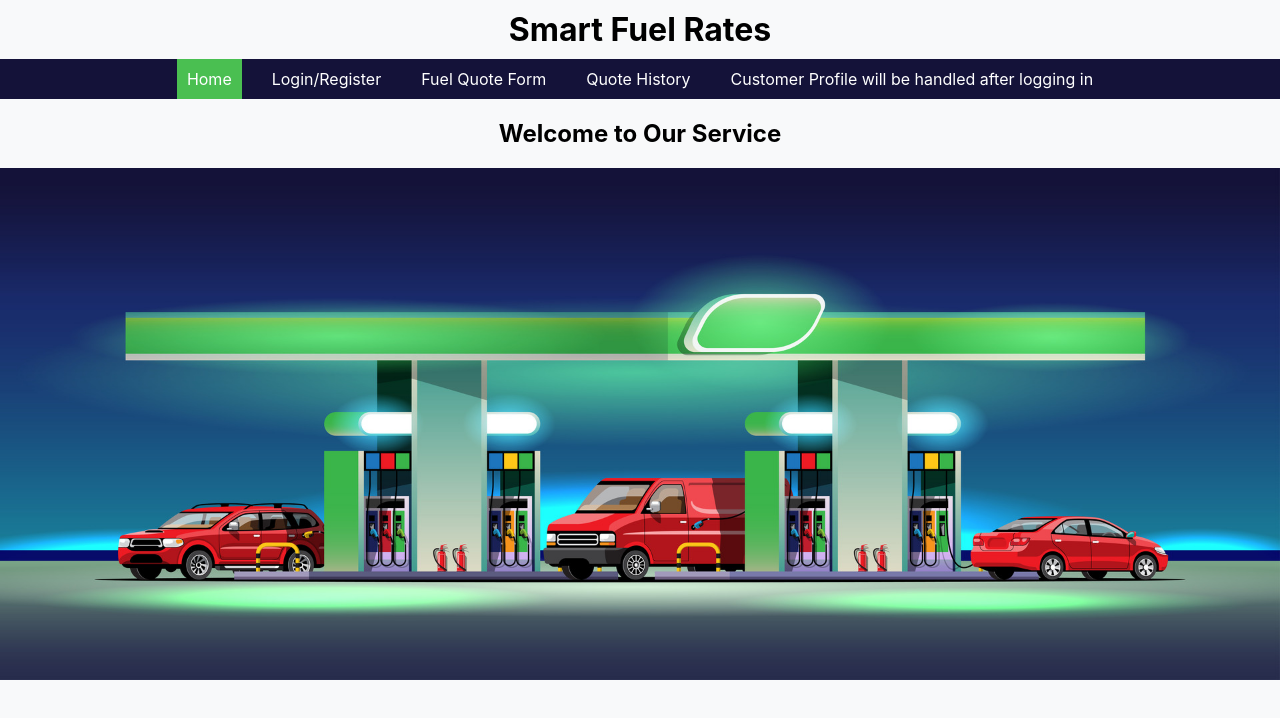
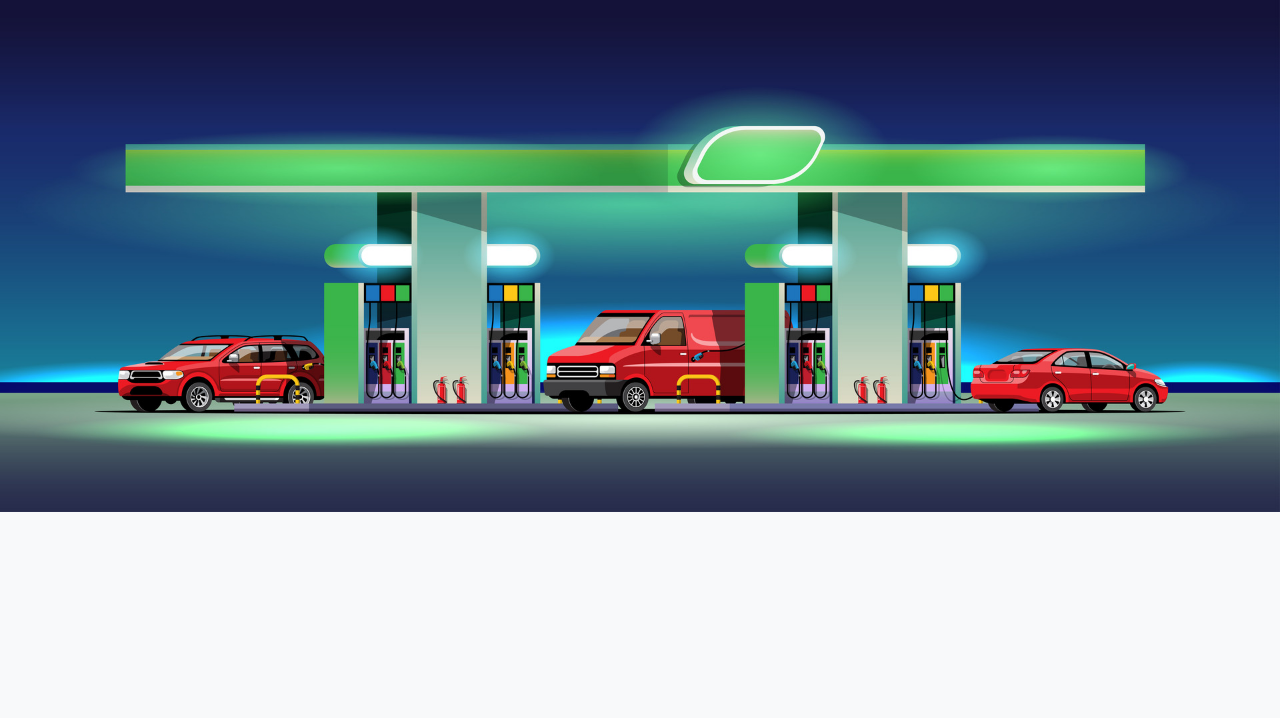
Before and after one commit to anhvu0/Fuel4353, a React (Create React App) app in the folder fuel_rate_calc/: page / in a window 1280 px wide. Shown: the top 718 px of the page. Built offline with nearby package versions, Linux system fonts and the light colour scheme.

Commit message:
return to the old state

```diff
--- a/fuel_rate_calc/src/HomePage.js
+++ b/fuel_rate_calc/src/HomePage.js
@@ -1,45 +1,10 @@
 import React from 'react';
 import './FuelQuoteForm.css';
 import mainPageImage from './img/mainpage.jpg';
-import { NavLink } from "react-router-dom";
 
 const HomePage = () => {
   return (
     <div>
-      <header>
-        <h1>Smart Fuel Rates</h1>
-        <nav>
-    <ul>
-      <li>
-        <NavLink to="/"  className={({ isActive }) => isActive ? 'active' : undefined}>
-          Home
-        </NavLink>
-      </li>
-      <li>
-        {/*<a href="/login">Login/Register</a>*/}
-        <NavLink to="/login"  className={({ isActive }) => isActive ? 'active' : undefined}>
-        Login/Register
-        </NavLink>
-      </li>
-      <li>
-      <NavLink to="/fuel-quote-form" className={({ isActive }) => isActive ? 'active' : undefined}>
-        Fuel Quote Form
-      </NavLink>
-      </li>
-      <li>
-      <NavLink to="/fuel-quote-history" className={({ isActive }) => isActive ? 'active' : undefined}>
-        Quote History
-      </NavLink>
-      </li>
-      <li>
-      <NavLink to="/customer-profile" className={({ isActive }) => isActive ? 'active' : undefined}>
-        Customer Profile will be handled after logging in
-      </NavLink>
-      </li>
-    </ul>
-  </nav>
-        <h2>Welcome to Our Service</h2>
-      </header>
       <main>
         <img src={mainPageImage} alt="Gas Station at Night" className="responsive-image" />
       </main>
```
